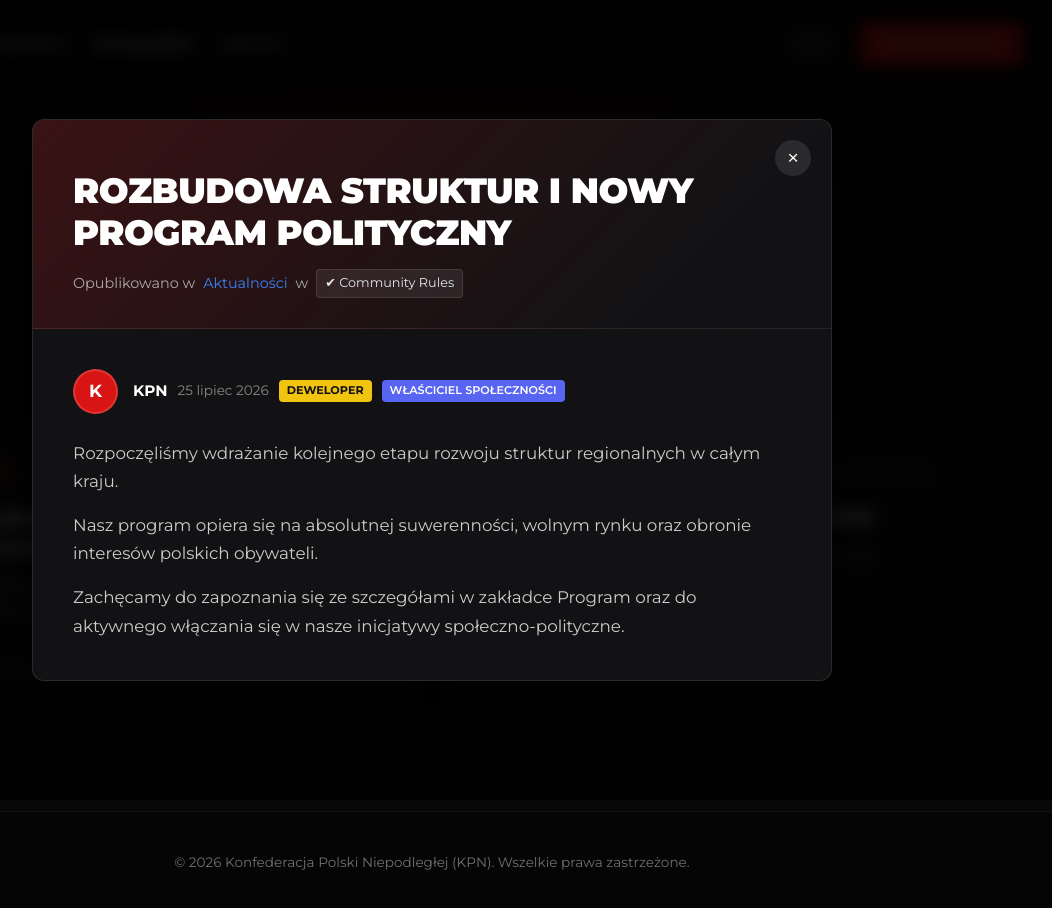
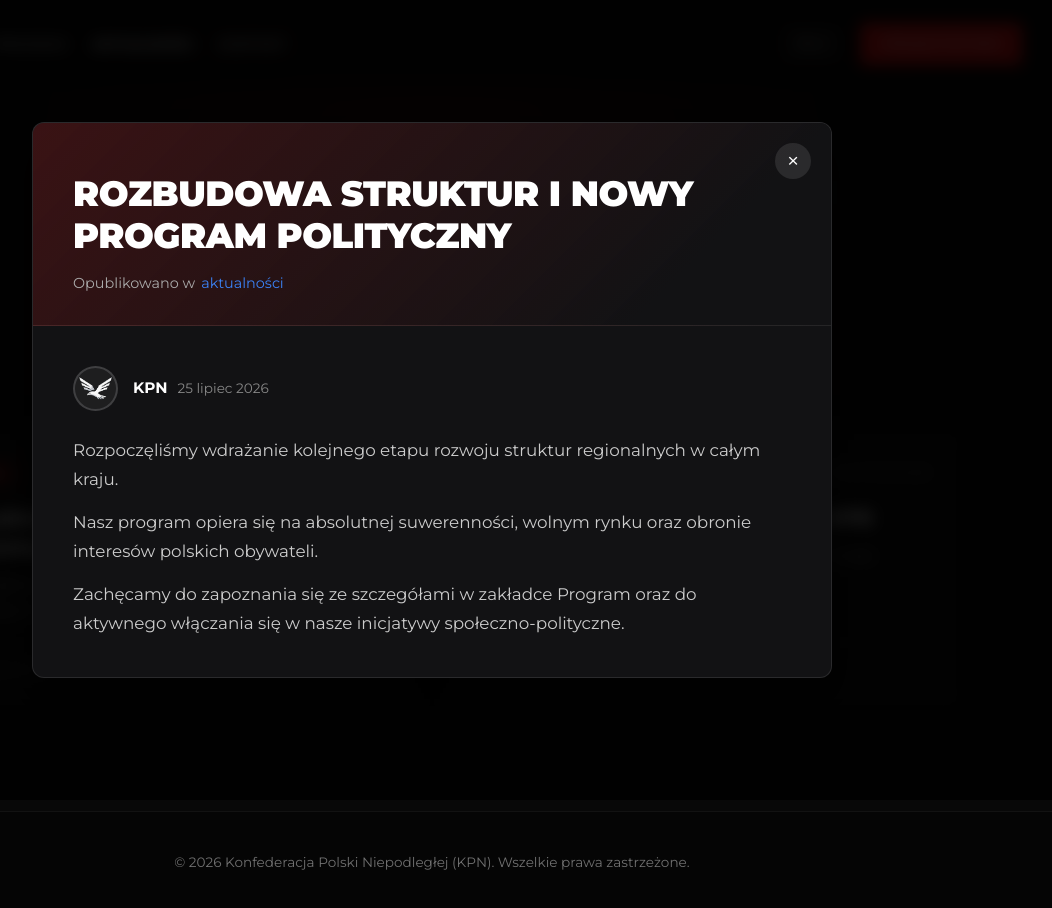
Before and after one commit to tvzgroup/KPN, a plain HTML site: page aktualnosci.html in a window 1280 px wide. Both pictures are taken after a click on the element 367 px from the left and 569 px from the top of the page. Shown: the whole page, without its empty margins (208-1260 px from the left). Drawn offline with Linux system fonts and the light colour scheme.

Commit message:
Update aktualnosci.html

```diff
--- a/aktualnosci.html
+++ b/aktualnosci.html
@@ -277,7 +277,7 @@
             padding-top: 15px;
         }
 
-        /* Modal / Article View Style (Discord / Epic Style matching screenshot) */
+        /* Modal / Article View Style */
         .modal-overlay {
             display: none;
             position: fixed;
@@ -351,7 +351,7 @@
         .modal-subinfo {
             display: flex;
             align-items: center;
-            gap: 8px;
+            gap: 6px;
             font-size: 0.9rem;
             color: #aaa;
             margin-top: 15px;
@@ -365,18 +365,6 @@
 
         .modal-subinfo a:hover {
             text-decoration: underline;
-        }
-
-        .breadcrumb-tag {
-            background: rgba(255, 255, 255, 0.08);
-            color: #e2e8f0;
-            padding: 3px 8px;
-            border-radius: 4px;
-            font-size: 0.8rem;
-            display: inline-flex;
-            align-items: center;
-            gap: 4px;
-            border: 1px solid rgba(255, 255, 255, 0.1);
         }
 
         .modal-body {
@@ -393,15 +381,19 @@
         .author-avatar {
             width: 45px;
             height: 45px;
-            background: #d91414;
+            background: rgba(255, 255, 255, 0.05);
             border-radius: 50%;
             display: flex;
             align-items: center;
             justify-content: center;
-            font-weight: 700;
-            color: #fff;
-            font-size: 1.1rem;
             border: 2px solid rgba(255, 255, 255, 0.15);
+            overflow: hidden;
+        }
+
+        .author-avatar img {
+            width: 100%;
+            height: 100%;
+            object-fit: contain;
         }
 
         .author-details {
@@ -425,26 +417,6 @@
         .post-time {
             color: #888;
             font-size: 0.85rem;
-        }
-
-        .badge-owner {
-            background: #5865f2;
-            color: #fff;
-            font-size: 0.7rem;
-            padding: 2px 8px;
-            border-radius: 4px;
-            font-weight: 600;
-            text-transform: uppercase;
-        }
-
-        .badge-dev {
-            background: #f1c40f;
-            color: #111;
-            font-size: 0.7rem;
-            padding: 2px 8px;
-            border-radius: 4px;
-            font-weight: 700;
-            text-transform: uppercase;
         }
 
         .article-content-text {
@@ -566,29 +538,29 @@
     <!-- Główna Treść / Lista Artykułów -->
     <section class="content-section">
         <div class="news-grid" id="newsGrid">
-            <!-- Artykuły generowane dynamicznie przez JavaScript ze stałą sortowalnością wg daty i godziny -->
+            <!-- Artykuły generowane dynamicznie przez JavaScript -->
         </div>
     </section>
 
-    <!-- Modal Wyświetlania Artykułu (Styl Discord / Szablon z żądania) -->
+    <!-- Modal Wyświetlania Artykułu -->
     <div class="modal-overlay" id="articleModal" onclick="closeArticleModal(event)">
         <div class="modal-container" onclick="event.stopPropagation()">
             <button class="modal-close" onclick="closeModalBtn()">×</button>
             <div class="modal-hero">
                 <h2 id="modalTitle">Tytuł Artykułu</h2>
                 <div class="modal-subinfo">
-                    Opublikowano w <a href="aktualnosci.html" onclick="closeArticleModalDirect()">Aktualności</a> w <span class="breadcrumb-tag">✔ Community Rules</span>
+                    Opublikowano w <a href="aktualnosci.html">aktualności</a>
                 </div>
             </div>
             <div class="modal-body">
                 <div class="author-row">
-                    <div class="author-avatar">K</div>
+                    <div class="author-avatar">
+                        <img src="image-removebg-preview.png" alt="KPN Logo">
+                    </div>
                     <div class="author-details">
                         <div class="author-top-line">
                             <span class="author-name">KPN</span>
                             <span class="post-time" id="modalDateStr">data</span>
-                            <span class="badge-dev">Deweloper</span>
-                            <span class="badge-owner">Właściciel społeczności</span>
                         </div>
                     </div>
                 </div>
@@ -605,11 +577,6 @@
     </footer>
 
     <script>
-        /* ==========================================================================
-           BAZA DANYCH / STRUKTURA POD PRZYSZŁY PANEL ADMINISTRATORA
-           Format daty: YYYY-MM-DD, format godziny: HH:MM
-           Sortowanie automatyczne: starsze dalej, najnowsze pierwsze.
-           ========================================================================== */
         let articlesData = [
             {
                 id: 1,
@@ -641,16 +608,14 @@
             }
         ];
 
-        /* Funkcja sortująca artykuły: najnowsze (data + godzina) na górze */
         function sortArticles() {
             articlesData.sort((a, b) => {
                 const dateTimeA = new Date(`${a.date}T${a.time || '00:00'}`);
                 const dateTimeB = new Date(`${b.date}T${b.time || '00:00'}`);
-                return dateTimeB - dateTimeA; // Najnowsze pierwsze, starsze dalej
+                return dateTimeB - dateTimeA;
             });
         }
 
-        /* Renderowanie listy artykułów na stronie */
         function renderArticles() {
             sortArticles();
             const grid = document.getElementById('newsGrid');
@@ -678,7 +643,6 @@
             });
         }
 
-        /* Obsługa Modala Artykułu */
         function openArticle(id) {
             const article = articlesData.find(item => item.id === id);
             if (!article) return;
@@ -704,17 +668,11 @@
             }
         }
 
-        function closeArticleModalDirect() {
-            // Przekierowanie lub zamknięcie modalu do strony aktualności
-            closeModalBtn();
-        }
-
         function closeModalBtn() {
             document.getElementById('articleModal').classList.remove('active');
             document.body.style.overflow = 'auto';
         }
 
-        /* Tłumaczenia wielojęzyczne */
         const translations = {
             PL: {
                 "nav-about": "O NAS",
@@ -808,19 +766,10 @@
             }
         }
 
-        /* Inicjalizacja przy ładowaniu strony */
         window.onload = function() {
             renderArticles();
         };
 
-        /* ==========================================================================
-           API / FUNKCJE PRZYGOTOWANE POD PÓŹNIEJSZY PANEL ADMINISTRATORA:
-           - addArticle({title, tag, date, time, displayDate, content})
-           - editArticle(id, updatedData)
-           - deleteArticle(id)
-           Po każdej zmianie wywołaj `renderArticles();`, a widok automatycznie
-           się zaktualizuje, posortuje oraz dostosuje w czasie rzeczywistym.
-           ========================================================================== */
         function adminAddArticle(newArticle) {
             newArticle.id = articlesData.length > 0 ? Math.max(...articlesData.map(a => a.id)) + 1 : 1;
             articlesData.push(newArticle);
```
